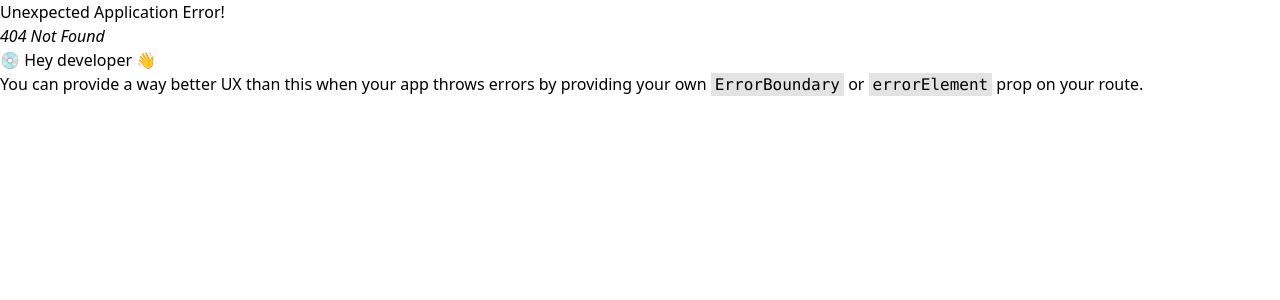
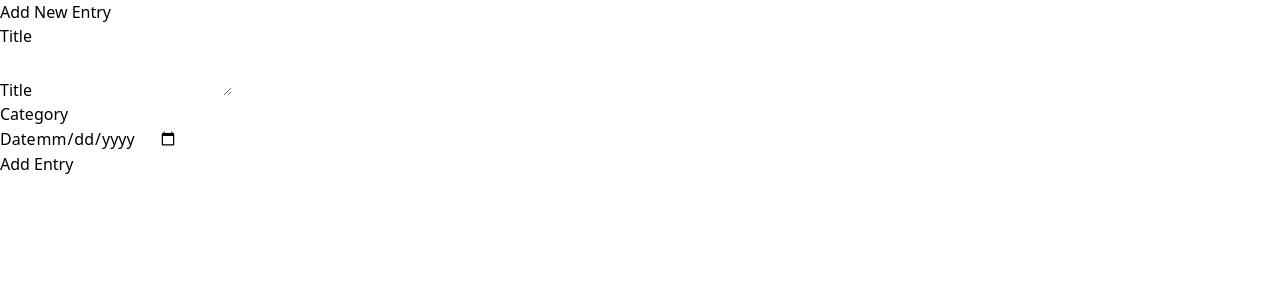
Before and after one commit to Samueelx/personal-journal-client, a React (Vite) app: page /add-entry in a window 1280 px wide. Before the commit this address had no page. Shown: the top 300 px of the page. Built offline with nearby package versions, Linux system fonts and the light colour scheme.

Commit message:
Add functionality to add a new journal entry.

```diff
--- a/package.json
+++ b/package.json
@@ -12,6 +12,7 @@
   "dependencies": {
     "@types/react-router-dom": "^5.3.3",
     "axios": "^1.7.2",
+    "date-fns": "^3.6.0",
     "react": "^18.3.1",
     "react-dom": "^18.3.1",
     "react-router-dom": "^6.24.1"
--- a/src/main.tsx
+++ b/src/main.tsx
@@ -4,6 +4,7 @@ import App from './App.tsx';
 import Login from './pages/Login.tsx';
 import Dashboard from './pages/Dashboard.tsx';
 import Signup from './pages/Signup.tsx';
+import AddEntry from './pages/AddEntry.tsx';
 import './index.css'
 import { createBrowserRouter, RouterProvider } from 'react-router-dom';
 
@@ -23,6 +24,10 @@ const router = createBrowserRouter([
   {
     path: "/signup",
     element: <Signup />
+  },
+  {
+    path: "/add-entry",
+    element: <AddEntry />
   }
 ])
 
--- /dev/null
+++ b/src/pages/AddEntry.tsx
@@ -0,0 +1,100 @@
+import React, { useState } from "react";
+// import axios from "axios";
+import { useNavigate } from "react-router-dom";
+import axiosInstance from "../api/axios";
+import { ErrorResponse } from "../types/ErrorResponse";
+import { AxiosError } from "axios";
+import {format} from 'date-fns';
+
+const AddEntry: React.FC = () => {
+    const [title, setTitle] = useState<string>('');
+    const [content, setContent] = useState<string>('');
+    const [category, setCategory] = useState<string>('');
+    const [date, setDate] = useState<string>('');
+    const [error, setError] = useState<string>('');
+    const navigate = useNavigate();
+
+    const handleSubmit = async (event: React.FormEvent) => {
+        event.preventDefault();
+        setError('');
+
+        try {
+            // const token = localStorage.getItem('token');
+            const formattedDate = format(new Date(date), 'MM/dd/yyyy');
+            console.log({title, content, category, date: formattedDate});
+            const response = await axiosInstance.post('/journals', {
+                title, content, category, date: formattedDate
+            });
+            if(response.status === 201){
+                navigate('/dashboard');
+            }
+        } catch (error) {
+            const axiosError = error as AxiosError<ErrorResponse>;
+            if(axiosError.response && axiosError.response.data){
+                setError(axiosError?.response?.data?.message || 'Something went wrong')
+                console.log(axiosError?.response?.data);
+            } else {
+                setError('An error occured. Please try again');
+                console.log(error);
+            }
+        }
+    }
+
+
+    return (
+        <div className="min-h-screen flex items-center justify-center bg-gray-100">
+            <div className="bg-white p-8 rounded shadow-md w-full max-w-md">
+                <h1 className="text-2xl font-bold mb-6">Add New Entry</h1>
+                <form onSubmit={handleSubmit}>
+                    <div className="mb-4">
+                        <label htmlFor="title" className="block text-gray-700">Title</label>
+                        <input
+                            type="text"
+                            className="mt-1 block w-full px-4 py-2 border rounded-lg focus:ring focus:ring-opacity-50"
+                            value={title}
+                            onChange={(e) => setTitle(e.target.value)}
+                        />
+                    </div>
+                    <div className="mb-4">
+                        <label htmlFor="title" className="block text-gray-700">Title</label>
+                        <textarea
+                            className="mt-1 block w-full px-4 py-2 border rounded-lg focus:ring focus:ring-opacity-50"
+                            value={content}
+                            onChange={(e) => setContent(e.target.value)}
+                            required
+                        />
+                    </div>
+                    <div className="mb-4">
+                        <label className="block text-gray-700">Category</label>
+                        <input
+                            type="text"
+                            className="mt-1 block w-full px-4 py-2 border rounded-lg focus:ring focus:ring-opacity-50"
+                            value={category}
+                            onChange={(e) => setCategory(e.target.value)}
+                            required
+                        />
+                    </div>
+                    <div className="mb-4">
+                        <label className="block text-gray-700">Date</label>
+                        <input
+                            type="date"
+                            className="mt-1 block w-full px-4 py-2 border rounded-lg focus:ring focus:ring-opacity-50"
+                            value={date}
+                            onChange={(e) => setDate(e.target.value)}
+                            required
+                        />
+                    </div>
+                    {error && <p className="text-red-500">{error}</p>}
+                    <button
+                        type="submit"
+                        className="w-full bg-blue-500 text-white py-2 px-4 rounded hover:bg-blue-700 transition"
+                    >
+                        Add Entry
+                    </button>
+                </form>
+            </div>
+        </div>
+    );
+};
+
+export default AddEntry;
--- a/src/pages/Dashboard.tsx
+++ b/src/pages/Dashboard.tsx
@@ -13,7 +13,7 @@ const Dashboard: React.FC = () => {
     const fetchEntries = async () => {
       try {
         const response = await axiosInstance.get('/journals');
-        console.log("Response", response);
+        console.log("Response", response.data);
         setEntries(response.data);
         setLoading(false);
       } catch (error) {
```
Also changed, not shown: 1 other file (tests, documents, lock files or other folders).
